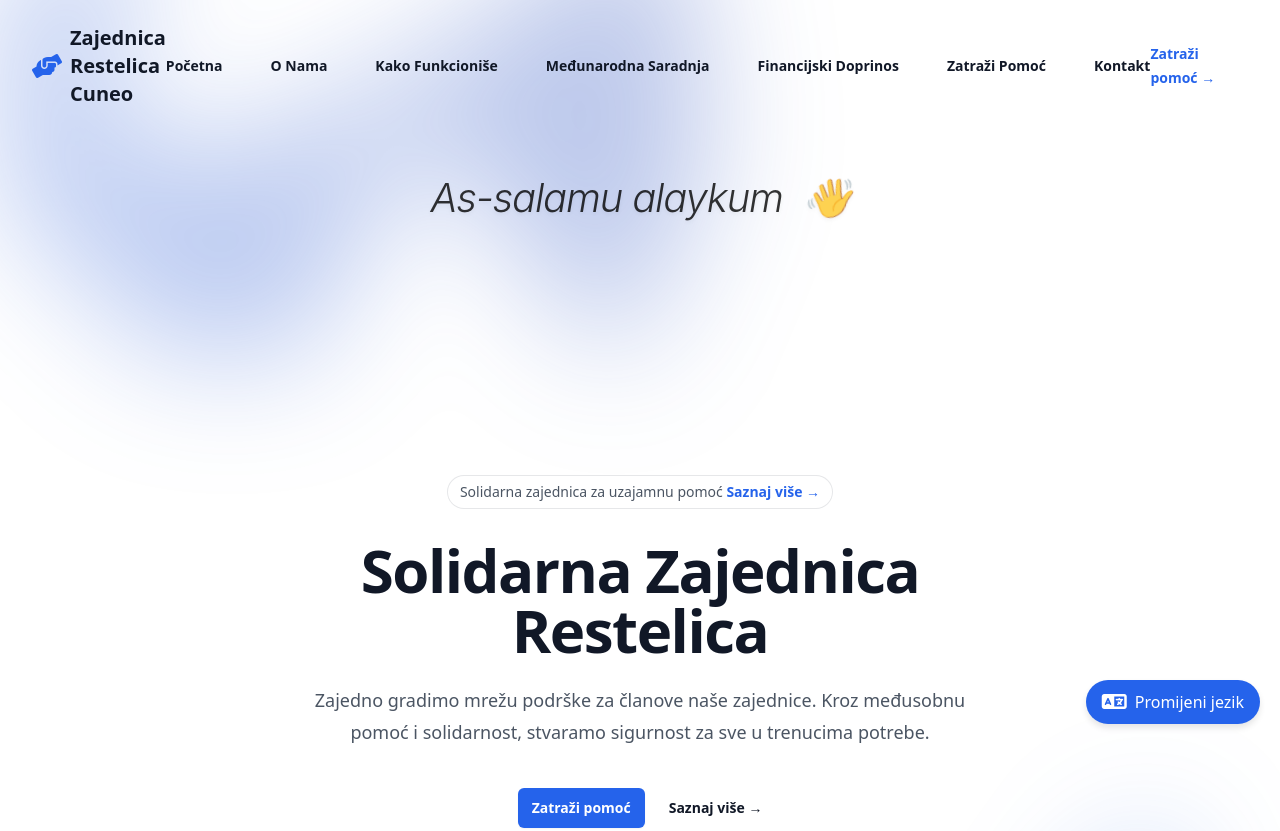
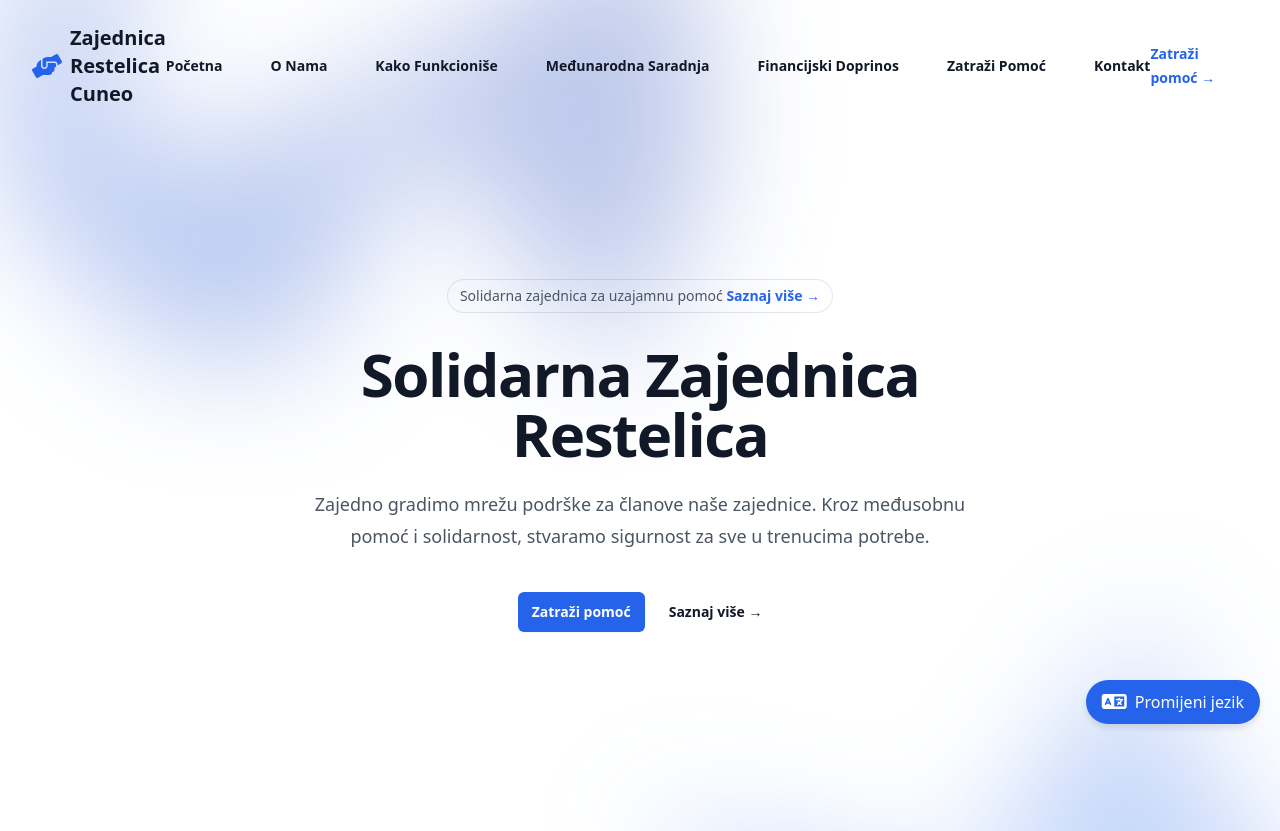
Before and after one commit to eldin001/zajednica-restelica, a plain HTML site: page index.html in a window 1280 px wide. Shown: the top 831 px of the page. Drawn offline with nearby package versions, Linux system fonts and the light colour scheme.

Commit message:
minro fix

```diff
--- a/index.html
+++ b/index.html
@@ -88,9 +88,7 @@
             <div class="relative left-[calc(50%-11rem)] aspect-[1155/678] w-[36.125rem] -translate-x-1/2 rotate-[30deg] bg-gradient-to-tr from-blue-600 to-blue-800 opacity-30 sm:left-[calc(50%-30rem)] sm:w-[72.1875rem]" style="clip-path: polygon(74.1% 44.1%, 100% 61.6%, 97.5% 26.9%, 85.5% 0.1%, 80.7% 2%, 72.5% 32.5%, 60.2% 62.4%, 52.4% 68.1%, 47.5% 58.3%, 45.2% 34.5%, 27.5% 76.7%, 0.1% 64.9%, 17.9% 100%, 27.6% 76.8%, 76.1% 97.7%, 74.1% 44.1%)"></div>
         </div>
          <!-- Elemento da inserire subito dopo il tag </header> -->
-<div class="apple-style-greeting">
-    <p class="translate" data-bs="As-salamu alaykum <span class='wave'>👋</span>" data-it="As-salamu alaykum <span class='wave'>👋</span>">As-salamu alaykum <span class="wave">👋</span></p>
-  </div>
+
         <div class="mx-auto max-w-2xl py-32 sm:py-48 lg:py-56">
 
             <div class="hidden sm:mb-8 sm:flex sm:justify-center">
```
